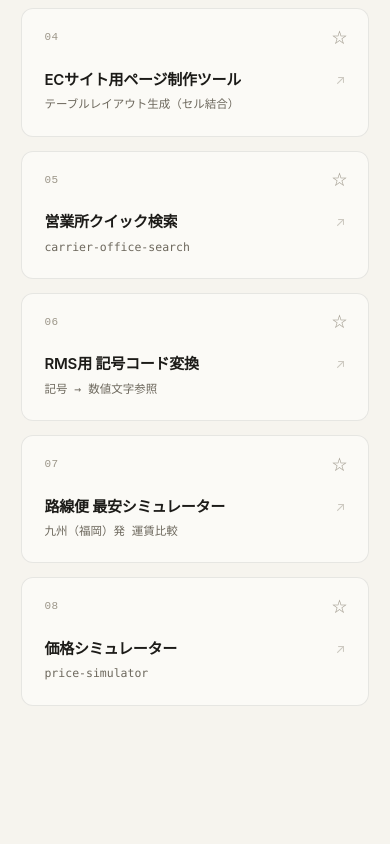
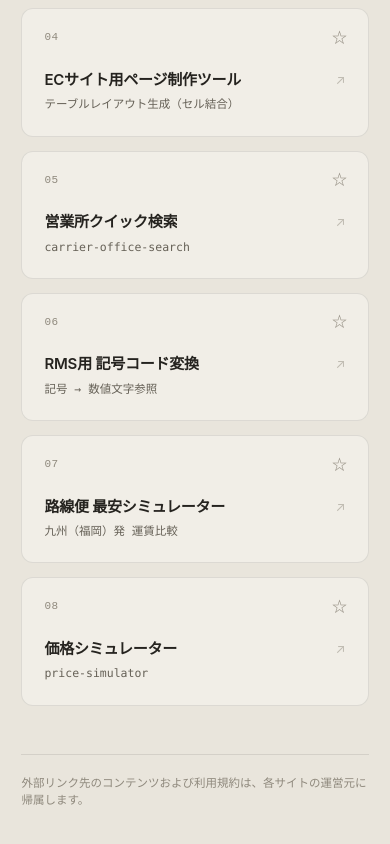
Before and after one commit to chi-papa/Workbench, a plain HTML site: page index.html in a window 390 px wide. Shown: the part 638-1482 px from the top of the page. Before the commit the page ends 1400 px from the top, so only its background shows below. Drawn offline with Linux system fonts and the light colour scheme.

Commit message:
Update theme colors and add footer section

```diff
--- a/index.html
+++ b/index.html
@@ -6,20 +6,20 @@
 <title>Workbench</title>
 <style>
 :root {
-  --bg: #f6f4ee;
-  --surface: #fbfaf6;
-  --surface-hover: #ffffff;
-  --ink: #1c1b18;
-  --ink-sub: #6d685d;
-  --ink-mute: #9c9689;
-  --border: rgba(28, 27, 24, 0.09);
-  --border-strong: rgba(28, 27, 24, 0.22);
-  --pill-active-bg: #1c1b18;
-  --pill-active-ink: #f6f4ee;
-  --star: #b87d24;
-  --star-bg: rgba(184, 125, 36, 0.1);
-  --star-border: rgba(184, 125, 36, 0.35);
-  --shadow-hover: 0 12px 28px -10px rgba(28, 27, 24, 0.08);
+  --bg: #e9e5dc;
+  --surface: #f1eee7;
+  --surface-hover: #f5f2ec;
+  --ink: #25231f;
+  --ink-sub: #666157;
+  --ink-mute: #8f897d;
+  --border: rgba(37, 35, 31, 0.1);
+  --border-strong: rgba(37, 35, 31, 0.24);
+  --pill-active-bg: #25231f;
+  --pill-active-ink: #f1eee7;
+  --star: #a8711c;
+  --star-bg: rgba(168, 113, 28, 0.1);
+  --star-border: rgba(168, 113, 28, 0.38);
+  --shadow-hover: 0 10px 24px -10px rgba(37, 35, 31, 0.1);
   --radius: 12px;
   --ease: cubic-bezier(0.16, 1, 0.3, 1);
   color-scheme: light;
@@ -29,12 +29,12 @@
   --bg: #111110;
   --surface: #181816;
   --surface-hover: #1e1e1b;
-  --ink: #f0eee8;
+  --ink: #ebe8e1;
   --ink-sub: #959086;
   --ink-mute: #5c5850;
-  --border: rgba(240, 238, 232, 0.08);
-  --border-strong: rgba(240, 238, 232, 0.2);
-  --pill-active-bg: #f0eee8;
+  --border: rgba(235, 232, 225, 0.08);
+  --border-strong: rgba(235, 232, 225, 0.2);
+  --pill-active-bg: #ebe8e1;
   --pill-active-ink: #111110;
   --star: #e2b462;
   --star-bg: rgba(226, 180, 98, 0.12);
@@ -63,7 +63,7 @@ body {
   padding:
     calc(clamp(32px, 5.5vw, 64px) + env(safe-area-inset-top, 0px))
     clamp(20px, 5.5vw, 60px)
-    calc(clamp(56px, 7.5vw, 96px) + env(safe-area-inset-bottom, 0px));
+    calc(clamp(48px, 6vw, 72px) + env(safe-area-inset-bottom, 0px));
   transition: background-color 0.25s var(--ease), color 0.25s var(--ease);
 }
 
@@ -383,6 +383,15 @@ main {
   border-radius: var(--radius);
 }
 
+/* Footer */
+footer {
+  margin-top: clamp(48px, 6vw, 72px);
+  padding-top: 20px;
+  border-top: 1px solid var(--border);
+  font-size: 11.5px;
+  color: var(--ink-mute);
+}
+
 /* Focus */
 button:focus-visible, a:focus-visible {
   outline: 2px solid var(--ink);
@@ -419,6 +428,8 @@ button:focus-visible, a:focus-visible {
   </div>
 
   <main id="list"></main>
+
+  <footer>外部リンク先のコンテンツおよび利用規約は、各サイトの運営元に帰属します。</footer>
 </div>
 
 <script>
@@ -499,7 +510,7 @@ try { fav = JSON.parse(localStorage.getItem("fav") || "{}") || {}; } catch(e) {
 function save() { try { localStorage.setItem("fav", JSON.stringify(fav)); } catch(e) {} }
 function host(u) { return u.replace(/^https?:\/\/(www\.)?/, "").split(/[\/?#]/)[0]; }
 
-/* Theme Control (Default: Ivory) */
+/* Theme Control (Default: Muted Ivory) */
 var themeBtn = document.getElementById("themeBtn");
 function isDark() {
   return document.documentElement.getAttribute("data-theme") === "dark";
```
